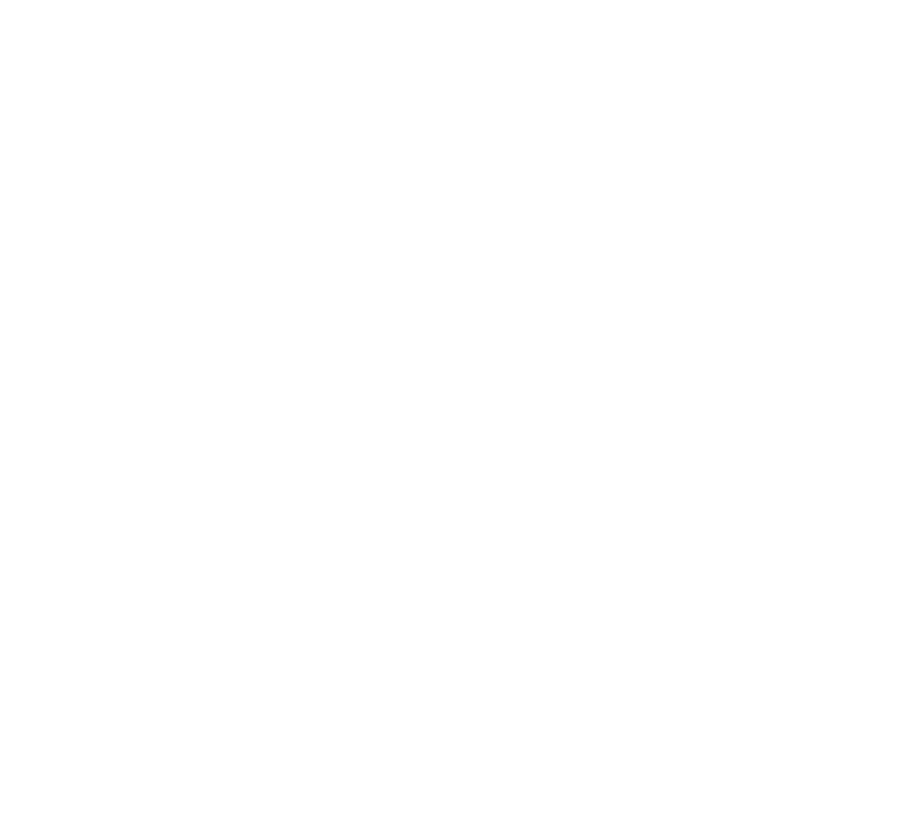
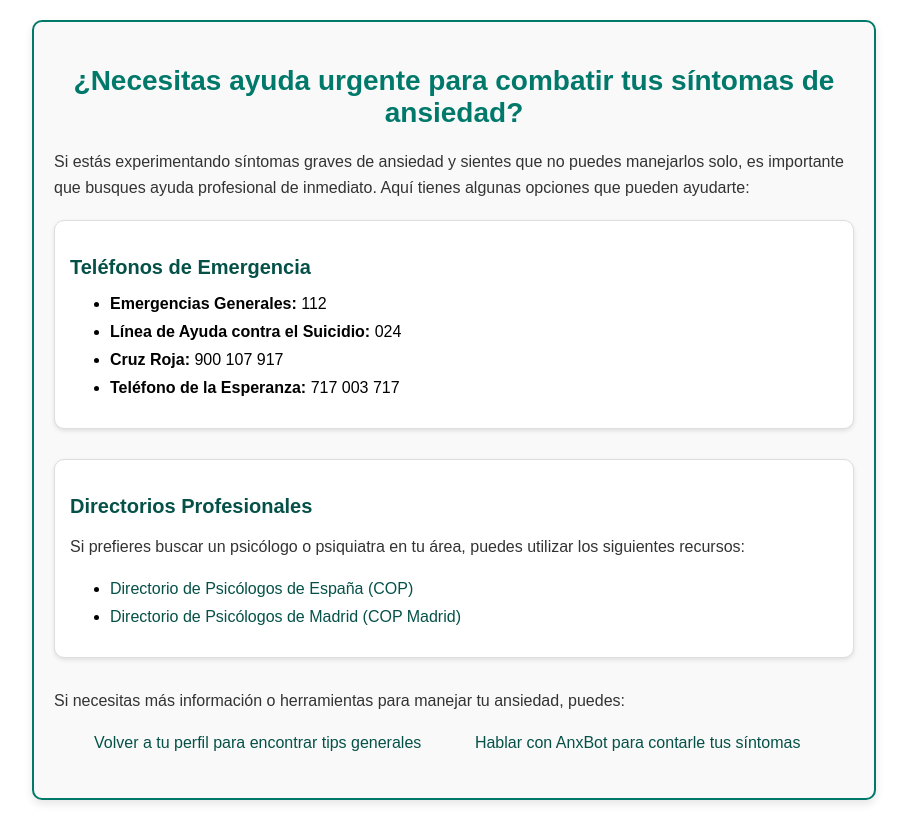
Before and after one commit to AlejandroGarciaMenor/TFG_GISI, a React (Create React App) app in the folder frontend/: page /ayuda-urgente in a window 1280 px wide. Before the commit this address had no page. Shown: the whole page, without its empty margins (186-1093 px from the left). Built offline with nearby package versions, Linux system fonts and the light colour scheme.

Commit message:
pagina de ayuda urgente

```diff
--- a/frontend/src/App.js
+++ b/frontend/src/App.js
@@ -7,6 +7,7 @@ import Cribado from "./Cribado";
 import Gravedad from "./Gravedad";
 import Chatbot from "./Chatbot";
 import PerfilUsuario from "./PerfilUsuario";
+import AyudaUrgente from "./AyudaUrgente";
 import PoliticaPrivacidad from "./PoliticaPrivacidad";
 
 function App() {
@@ -21,6 +22,7 @@ function App() {
           <Route path="/gravedad" element={<Gravedad />} />
           <Route path="/chatbot" element={<Chatbot />} />
           <Route path="/perfil-usuario" element={<PerfilUsuario />} />
+          <Route path="/ayuda-urgente" element={<AyudaUrgente />} />
           <Route path="/privacidad" element={<PoliticaPrivacidad />} />
         </Routes>
       </div>
--- /dev/null
+++ b/frontend/src/AyudaUrgente.js
@@ -0,0 +1,40 @@
+import React from "react";
+import "./styles/AyudaUrgente.css";
+
+const AyudaUrgente = () => {
+    return (
+        <div className="ayuda-urgente-container">
+            <h2>¿Necesitas ayuda urgente para combatir tus síntomas de ansiedad?</h2>
+            <p>Si estás experimentando síntomas graves de ansiedad y sientes que no puedes manejarlos solo, es importante que busques ayuda profesional de inmediato. Aquí tienes algunas opciones que pueden ayudarte:</p>
+
+            <div className="ayuda-bloque">
+                <h3>Teléfonos de Emergencia</h3>
+                <ul>
+                    <li><strong>Emergencias Generales:</strong> 112</li>
+                    <li><strong>Línea de Ayuda contra el Suicidio:</strong> 024</li>
+                    <li><strong>Cruz Roja:</strong> 900 107 917</li>
+                    <li><strong>Teléfono de la Esperanza:</strong> 717 003 717</li>
+                </ul>
+            </div>
+
+            <div className="ayuda-bloque">
+                <h3>Directorios Profesionales</h3>
+                <p>Si prefieres buscar un psicólogo o psiquiatra en tu área, puedes utilizar los siguientes recursos:</p>
+                <ul>
+                    <li><a href="https://www.cop.es/index.php?page=colegios" target="_blank" rel="noopener noreferrer"> Directorio de Psicólogos de España (COP)</a></li>
+                    <li><a href="https://www.copmadrid.org/web/ciudadania/encuentra-psicologo-y-psicologa/directorio" target="_blank" rel="noopener noreferrer">Directorio de Psicólogos de Madrid (COP Madrid)</a></li>
+                </ul>
+            </div>
+
+            <div className="ayuda-enlaces">
+                <p>Si necesitas más información o herramientas para manejar tu ansiedad, puedes:</p>
+                <ul>
+                    <li><a href="./perfil-usuario" className="ayuda-link">Volver a tu perfil para encontrar tips generales</a></li>
+                    <li><a href="./chatbot" className="ayuda-link">Hablar con AnxBot para contarle tus síntomas</a></li>
+                </ul>
+            </div>
+        </div>
+    );
+};
+
+export default AyudaUrgente;
--- a/frontend/src/components/AlertaGravedad.js
+++ b/frontend/src/components/AlertaGravedad.js
@@ -21,6 +21,7 @@ const AlertaGravedad = () => {
                 <p>En tu perfil, te hemos preparado algunos tips generales y minijuegos para combatir la ansiedad.</p>
                 <p>No obstante, es necesario que <strong>pidas ayuda a un profesional</strong> de la salud mental.</p>
                 <a href="./ayuda-urgente" className="link-ayuda" target="blank">¿Cómo puedo pedir ayuda?</a>
+                <button className="cerrar-modal" onClick={() => setModalIsOpen(false)}>Continuar en mi perfil</button>
             </Modal>
         </div>
     );
--- /dev/null
+++ b/frontend/src/styles/AyudaUrgente.css
@@ -0,0 +1,72 @@
+.ayuda-urgente-container {
+    margin: 20px auto;
+    padding: 20px;
+    max-width: 800px;
+    background-color: #f9f9f9;
+    border: 2px solid #00796b;
+    border-radius: 10px;
+    box-shadow: 0 4px 8px rgba(0, 0, 0, 0.1);
+}
+
+.ayuda-urgente-container h2 {
+    font-size: 28px;
+    color: #00796b;
+    text-align: center;
+    margin-bottom: 20px;
+}
+
+.ayuda-urgente-container p {
+    font-size: 16px;
+    color: #333;
+    margin-bottom: 20px;
+    line-height: 1.6;
+}
+
+.ayuda-bloque {
+    margin-bottom: 30px;
+    padding: 15px;
+    background-color: #ffffff;
+    border: 1px solid #ddd;
+    border-radius: 10px;
+    box-shadow: 0 2px 4px rgba(0, 0, 0, 0.1);
+}
+
+.ayuda-bloque h3 {
+    font-size: 20px;
+    color: #055148;
+    margin-bottom: 10px;
+}
+
+.ayuda-bloque li {
+    font-size: 16px;
+    margin-bottom: 10px;
+}
+
+.ayuda-bloque li a {
+    color: #055148;
+    text-decoration: none;
+}
+
+.ayuda-bloque li a:hover {
+    text-decoration: underline;
+}
+
+.ayuda-enlaces ul {
+    list-style-type: none;
+    display: flex;
+}
+
+.ayuda-enlaces li {
+    margin-bottom: 10px;
+    flex-direction: row;
+    margin-right: auto;
+}
+
+.ayuda-link {
+    color: #055148;
+    text-decoration: none;
+}
+
+.ayuda-link:hover {
+    text-decoration: underline;
+}
--- a/frontend/src/styles/PerfilUsuario.css
+++ b/frontend/src/styles/PerfilUsuario.css
@@ -154,3 +154,13 @@
   padding: 10px 20px;
   border-radius: 5px;
 }
+
+.cerrar-modal {
+  background-color: #ea8585;
+  color: white;
+  padding: 10px 20px;
+  margin-right: auto;
+  border-radius: 5px;
+  cursor: pointer;
+  border: none;
+}
```
